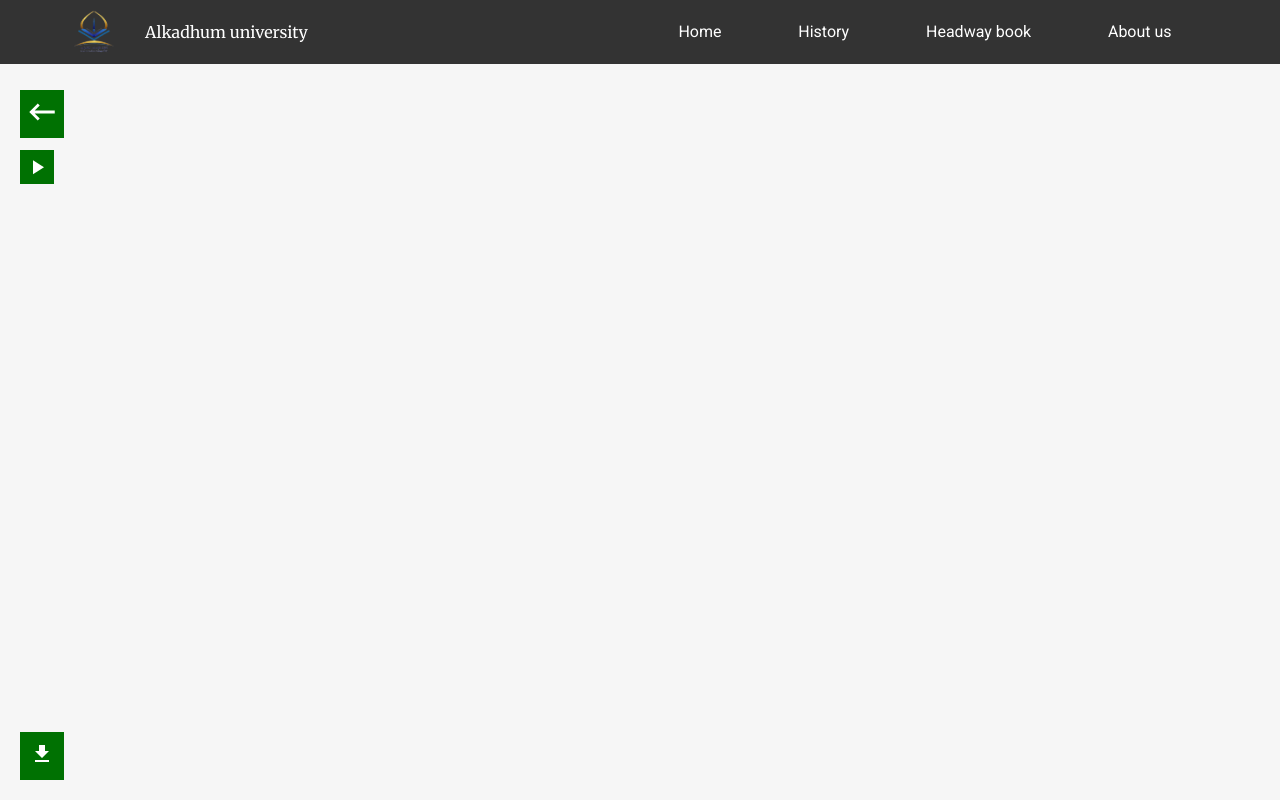
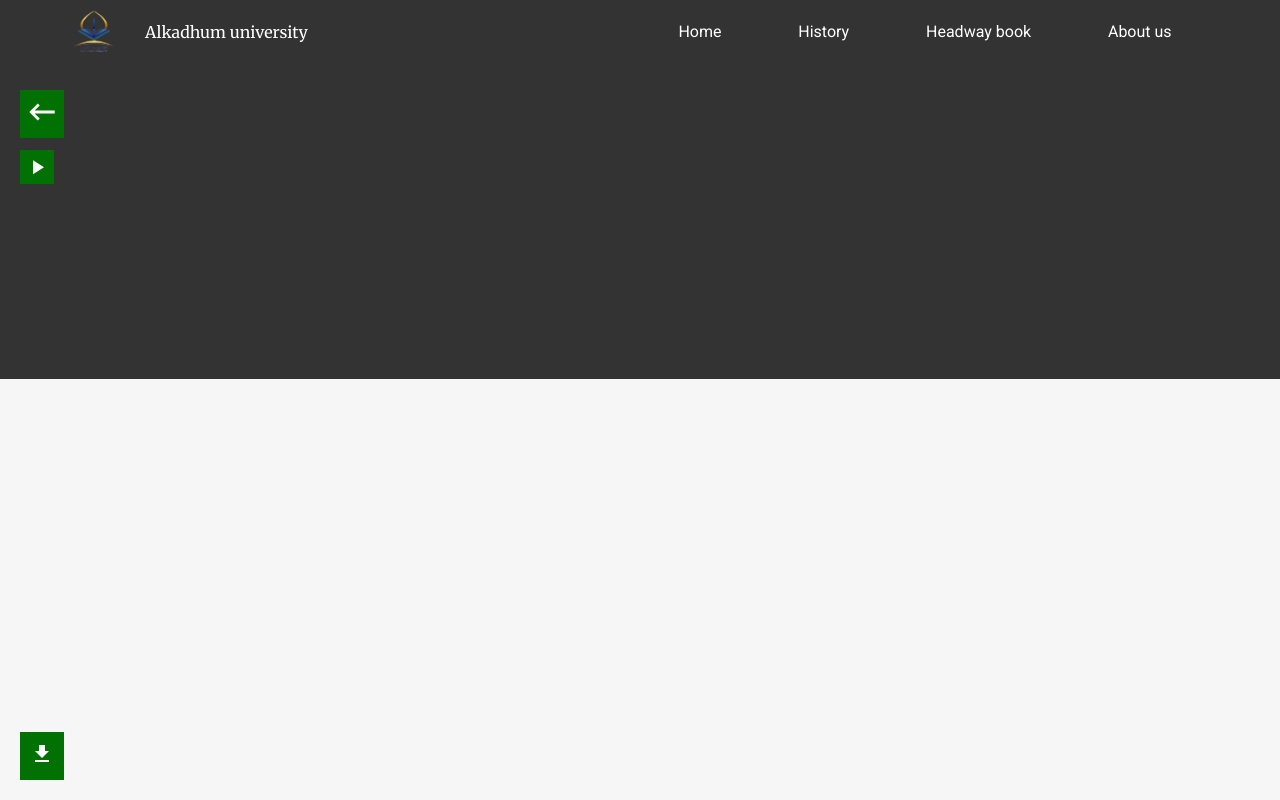
Before and after one commit to ht3aa/english_bag, a Next.js app: page /lecture in a window 1280 px wide. Built offline with nearby package versions, Linux system fonts and the light colour scheme.

Commit message:
Update lecture.js

```diff
--- a/pages/lecture.js
+++ b/pages/lecture.js
@@ -6,7 +6,7 @@ import { useState } from "react";
 export default function Lecture() {
   const router = useRouter();
   const imgs = router.query.imgs && router.query.imgs.split(",");
-  const { audio, file } = router.query;
+  const { audio, file, video } = router.query;
   const [showAudioControl, setShowAudioControl] = useState(false);
 
   return (
@@ -35,7 +35,15 @@ export default function Lecture() {
           Your browser does not support the audio element.
         </audio>
       )}
-
+      <iframe
+        width="400"
+        height="315"
+        src={video}
+        title="YouTube video player"
+        frameBorder="0"
+        allow="accelerometer; autoplay; clipboard-write; encrypted-media; gyroscope; picture-in-picture"
+        allowFullScreen
+      ></iframe>
       <section className={lectureStyles.fileSection}>
         {imgs &&
           imgs.map((img, index) => {
```
